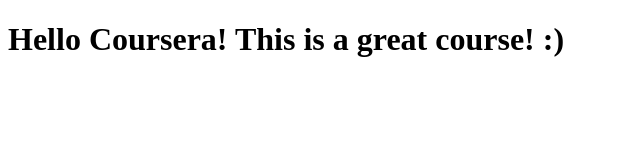
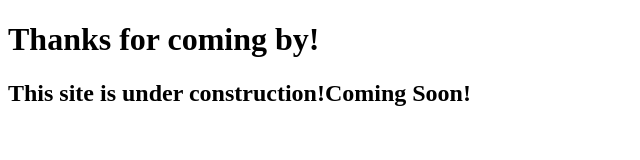
Before and after one commit to lipspotatochipss/coursera-test, a plain HTML site: page site/index.html in a window 1280 px wide. Shown: the whole page, without its empty margins (0-640 px from the left). Drawn offline with Linux system fonts and the light colour scheme.

Commit message:
Some Changes!

```diff
--- a/site/index.html
+++ b/site/index.html
@@ -1,9 +1,10 @@
 <!DOCTYPE html>
 <html>
 <head>
-	<title>Hello Coursera!</title>
+	<title>Hello!</title>
 </head>
 <body>
-<h1>Hello Coursera! This is a great course! :)</h1>
+<h1>Thanks for coming by!</h1>
+<h2>This site is under construction!Coming Soon!</h2>
 </body>
 </html>
```
